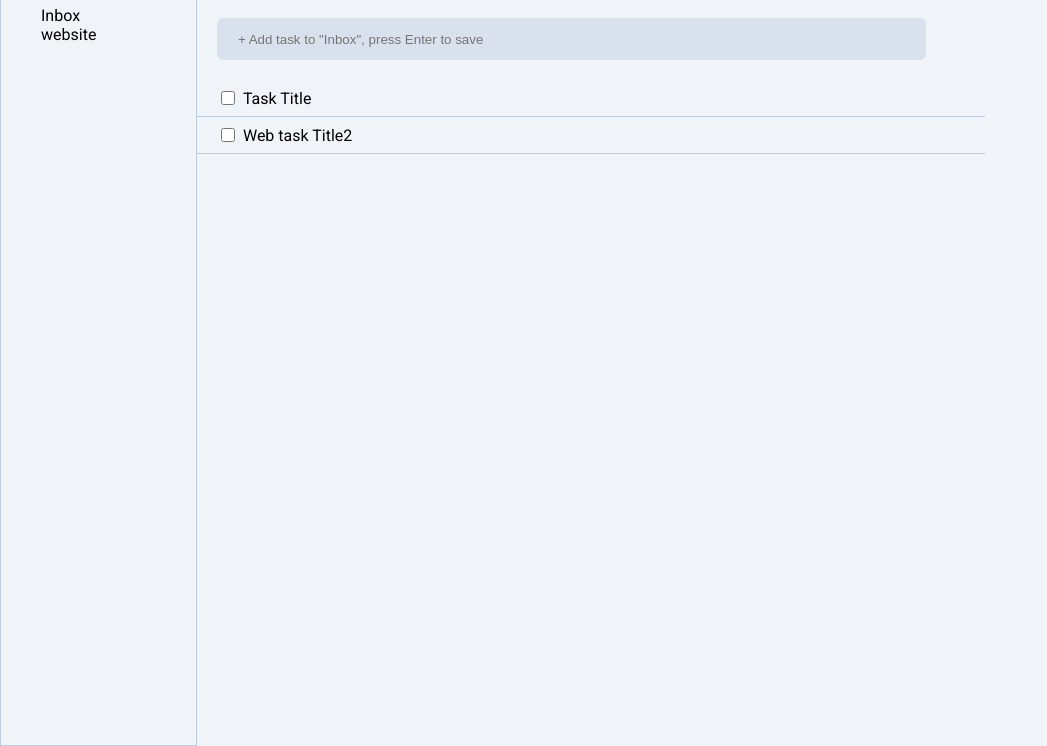
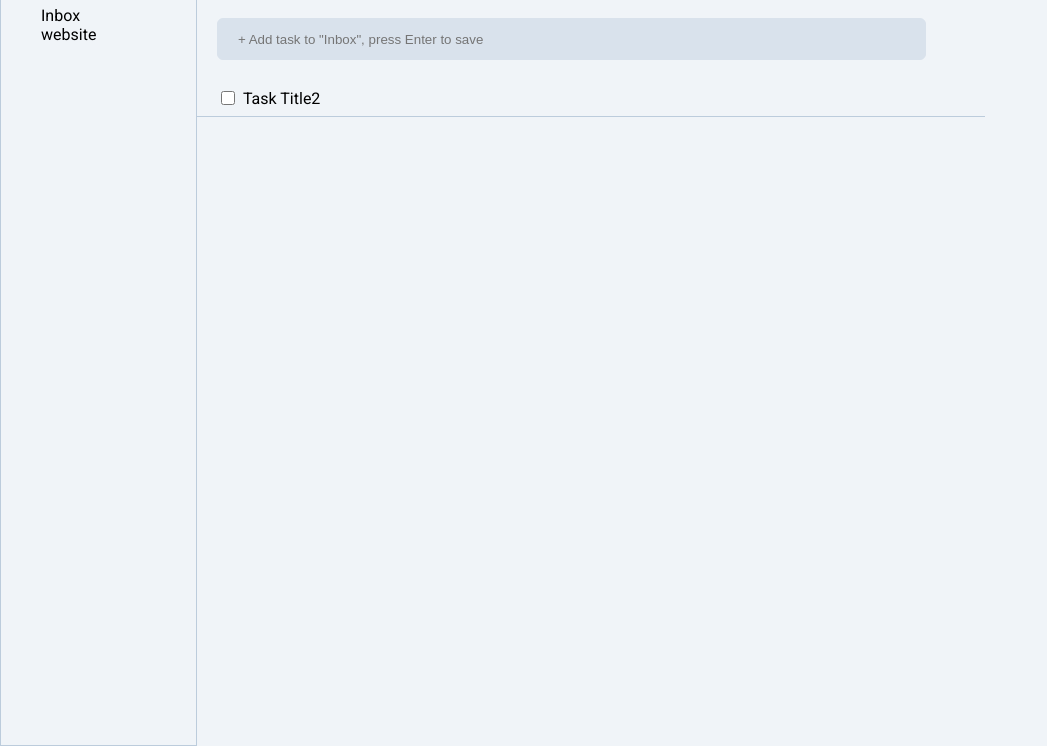
Before and after one commit to kenizaya/taskit, a website built with webpack: page src/template.html in a window 1280 px wide. Shown: the part 54-800 px from the top of the page, without its empty margins (0-1047 px from the left). Built offline with nearby package versions, Linux system fonts and the light colour scheme.

Commit message:
Add task to current project and display the task on DOM when enter key is pressed

```diff
--- a/src/taskit.js
+++ b/src/taskit.js
@@ -41,7 +41,7 @@ export const createTask = (project, title, description = "None", dueDate = "Toda
     task.dueDate= dueDate;
     task.priority= priority;
     console.log(task, "from createTask");
-    console.log(projects[project]);
+    console.log(project);
     projects[project].push(task);
 }
 
@@ -87,48 +87,51 @@ const displayMainHeader = () => {
     // }
 }
 
-const displayTasks = () => {
+const displayTasks = (project) => {
     const mainTasks = document.querySelector(".main-tasks");
-
-    const form = document.createElement("form");
-    mainTasks.appendChild(form);
+    const form = document.getElementById("task-list-form");
 
     let id = 0;
 
-    Object.keys(projects).forEach(project => {
     const div = document.createElement("div");
     div.classList.add("task");
     form.appendChild(div);
 
-        const task = document.createElement("input");
-        task.setAttribute("type", "checkbox");
-        task.setAttribute("id", `id${id}`);
+    const taskContainer = document.createElement("input");
+    taskContainer.setAttribute("type", "checkbox");
+    taskContainer.setAttribute("id", `id${id}`);
 
 
     const label = document.createElement("label");
-        label.textContent = projects[project][0].title;
+    label.textContent = projects[project][projects[project].length - 1].title;
     label.setAttribute("for", `id${id}`);
     label.classList.add("task-checked");
     id++;
 
-        div.append(task, label);
-    });
+    div.append(taskContainer, label);
+
+
 }
 
 const addTask = () => {
-    const currentProject = document.querySelector(".current-project");
-    const newTask = document.getElementById("new-task");
 
-    newTask.addEventListener('keypress', (e) => {
-        if (e.key === "Enter") {
-            // createTask(projects[currentProject], )
-            e.preventDefault();
-            console.log(currentProject);
-        }
-    })
+
+
 
 }
 
 displaySidebar();
 displayMainHeader();
-displayTasks();
+
+const currentProject = document.querySelector(".current-project").textContent;
+const newTask = document.getElementById("new-task");
+displayTasks(currentProject);
+
+newTask.addEventListener('keypress', (e) => {
+    if (e.key === "Enter") {
+        e.preventDefault();
+        createTask(currentProject, e.target.value);
+        e.target.value = "";
+        displayTasks(currentProject);
+    }
+})
--- a/src/template.html
+++ b/src/template.html
@@ -29,6 +29,7 @@
                 </form>
             </div>
             <div class="main-tasks">
+                <form id="task-list-form" action="#" ></form>
             </div>
         </div>
     </div>
```
Lines whose indentation alone changed are shown as unchanged.
